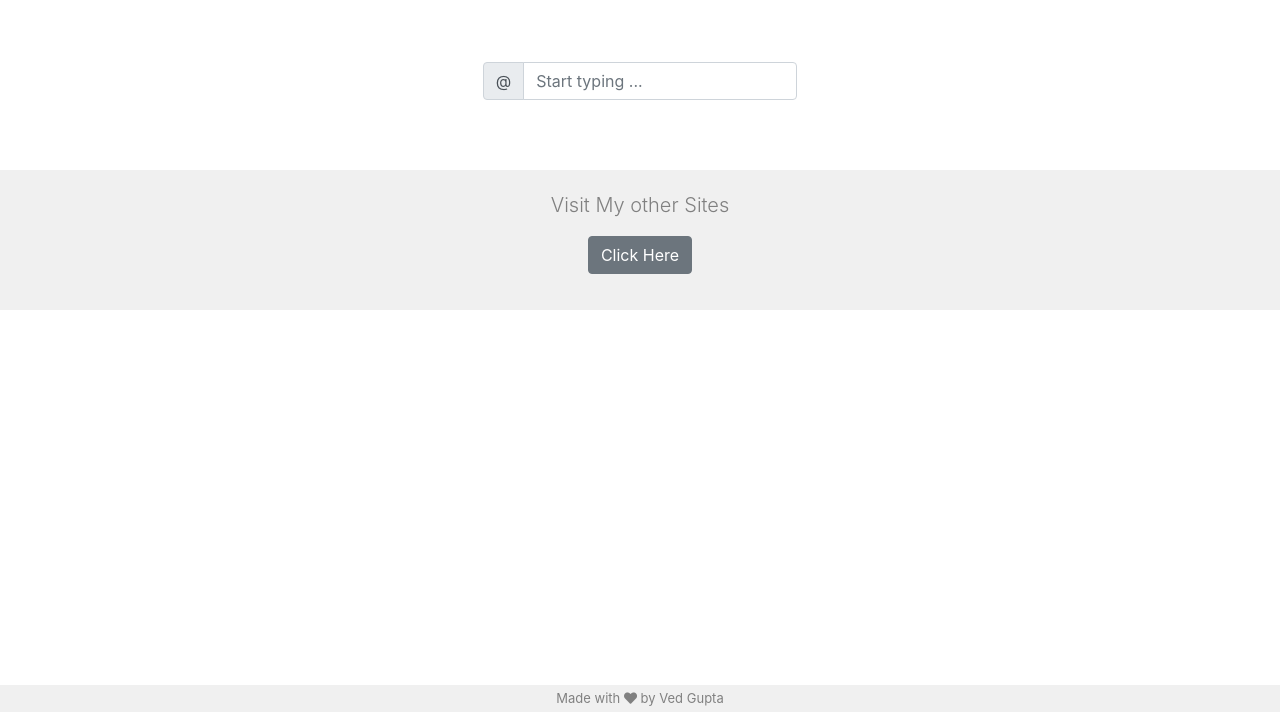
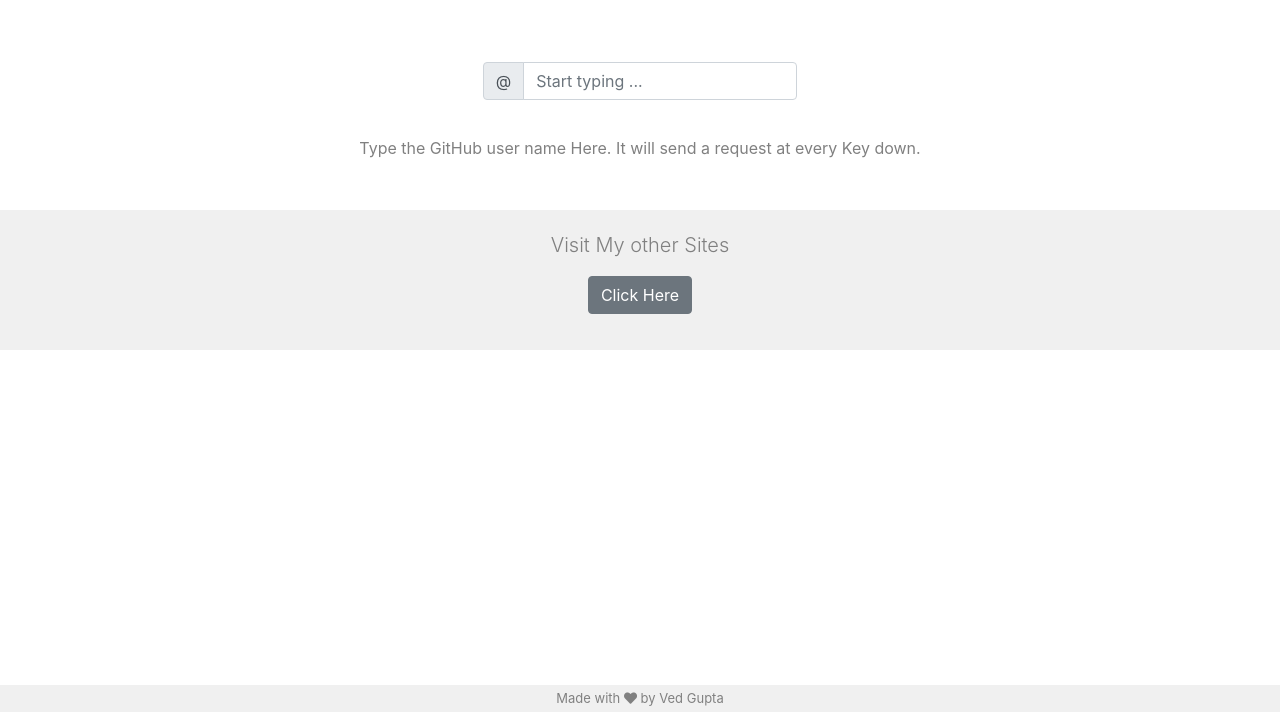
Before and after one commit to vedgupta789/Github-finder, a plain HTML site: page index.html in a window 1280 px wide. Shown: the part 88-800 px from the top of the page. Drawn offline with nearby package versions, Linux system fonts and the light colour scheme.

Commit message:
Update index.html

```diff
--- a/index.html
+++ b/index.html
@@ -32,6 +32,9 @@
             </form>
         </div>
     </div>
+    <div class="row mt-3" id='p'>
+        <p class="m-auto">Type the GitHub user name Here. It will send a request at every Key down.</p>
+    </div>
     <div id="profile" class="container" style="margin-bottom: 50px;margin-top: 20px;"></div>
     <div class="bottom">
         <p class="lead">Visit My other Sites</p>
```
